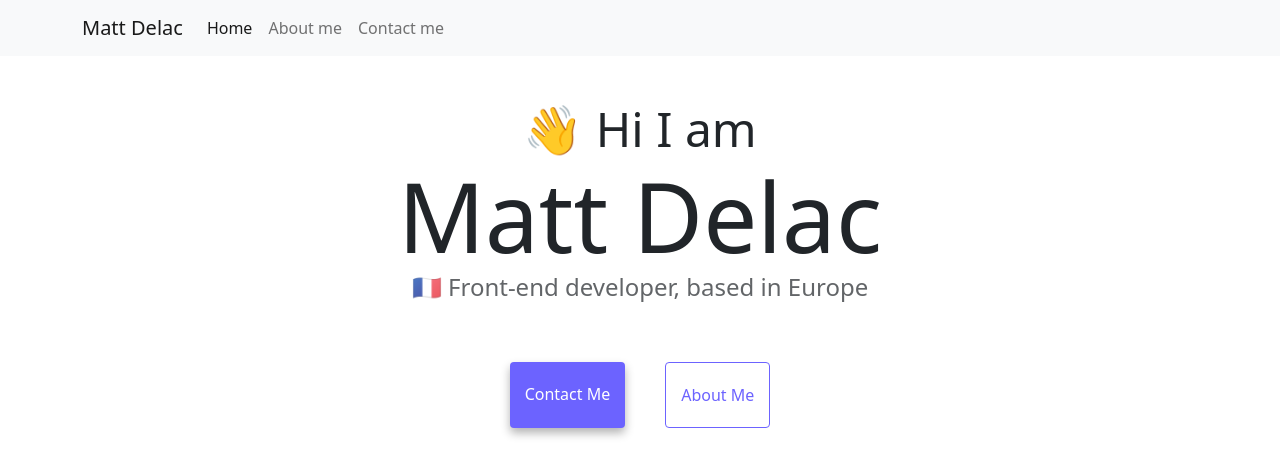
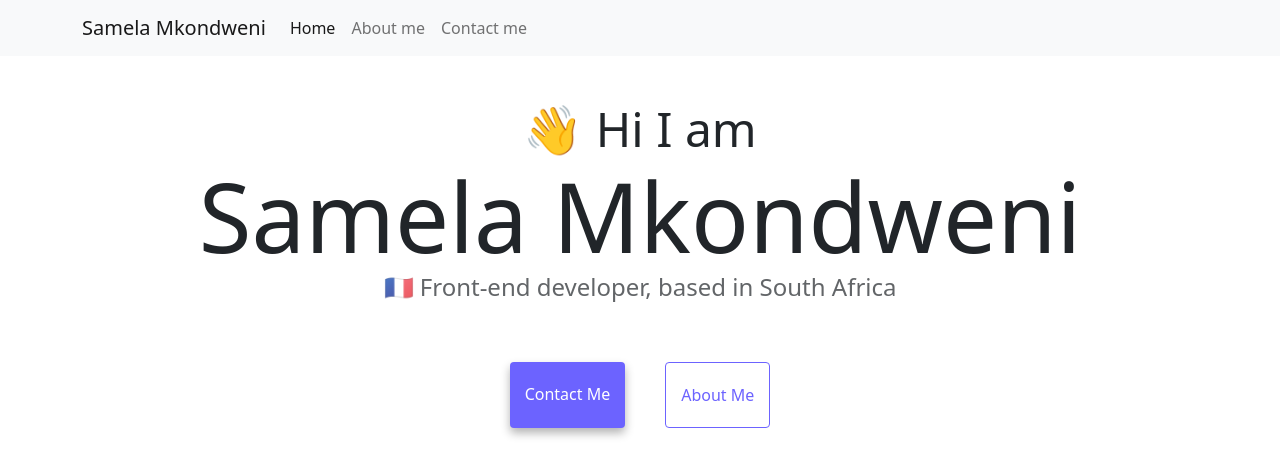
Before and after one commit to Samela1209/About-me, a plain HTML site: page index.html in a window 1280 px wide. Shown: the top 474 px of the page. Drawn offline with nearby package versions, Linux system fonts and the light colour scheme.

Commit message:
added html

```diff
--- a/index.html
+++ b/index.html
@@ -6,8 +6,8 @@
     <meta http-equiv="X-UA-Compatible" content="IE=edge" />
     <meta name="viewport" content="width=device-width, initial-scale=1.0" />
     <meta name="description"
-        content="Matt Delac is a front-end developer based in Europe, check out his projects and contact him for job inquiries" />
-    <title>Front-end developer - Matt Delac</title>
+        content="Samela Mkondweni is a front-end developer based in Europe, check out his projects and contact him for job inquiries" />
+    <title>Front-end developer - Samela Mkondweni</title>
     <link href="https://cdn.jsdelivr.net/npm/bootstrap@5.0.0-beta2/dist/css/bootstrap.min.css" rel="stylesheet"
         integrity="sha384-BmbxuPwQa2lc/FVzBcNJ7UAyJxM6wuqIj61tLrc4wSX0szH/Ev+nYRRuWlolflfl" crossorigin="anonymous" />
     <script src="https://cdn.jsdelivr.net/npm/bootstrap@5.0.0-beta2/dist/js/bootstrap.bundle.min.js"
@@ -19,7 +19,7 @@
 <body>
     <nav class="navbar navbar-expand-lg navbar-light bg-light fixed-top">
         <div class="container">
-            <a class="navbar-brand" href="/" title="Homepage">Matt Delac</a>
+            <a class="navbar-brand" href="/" title="Homepage">Samela Mkondweni</a>
             <button class="navbar-toggler" type="button" data-bs-toggle="collapse" data-bs-target="#navbarNav"
                 aria-controls="navbarNav" aria-expanded="false" aria-label="Toggle navigation">
                 <span class="navbar-toggler-icon"></span>
@@ -40,8 +40,8 @@
         </div>
     </nav>
     <h2 class="text-center">👋 Hi I am</h2>
-    <h1 class="text-center">Matt Delac</h1>
-    <h3 class="text-center">🇫🇷 Front-end developer, based in Europe</h3>
+    <h1 class="text-center">Samela Mkondweni</h1>
+    <h3 class="text-center">🇫🇷 Front-end developer, based in South Africa</h3>
     <div class="navigation-links mb-5">
         <a href="/about.html#contact" class="primary-link" title="Contact Matt Delac">Contact me</a>
         <a href="/about.html" class="secondary-link" title="About Matt Delac">About me</a>
```
